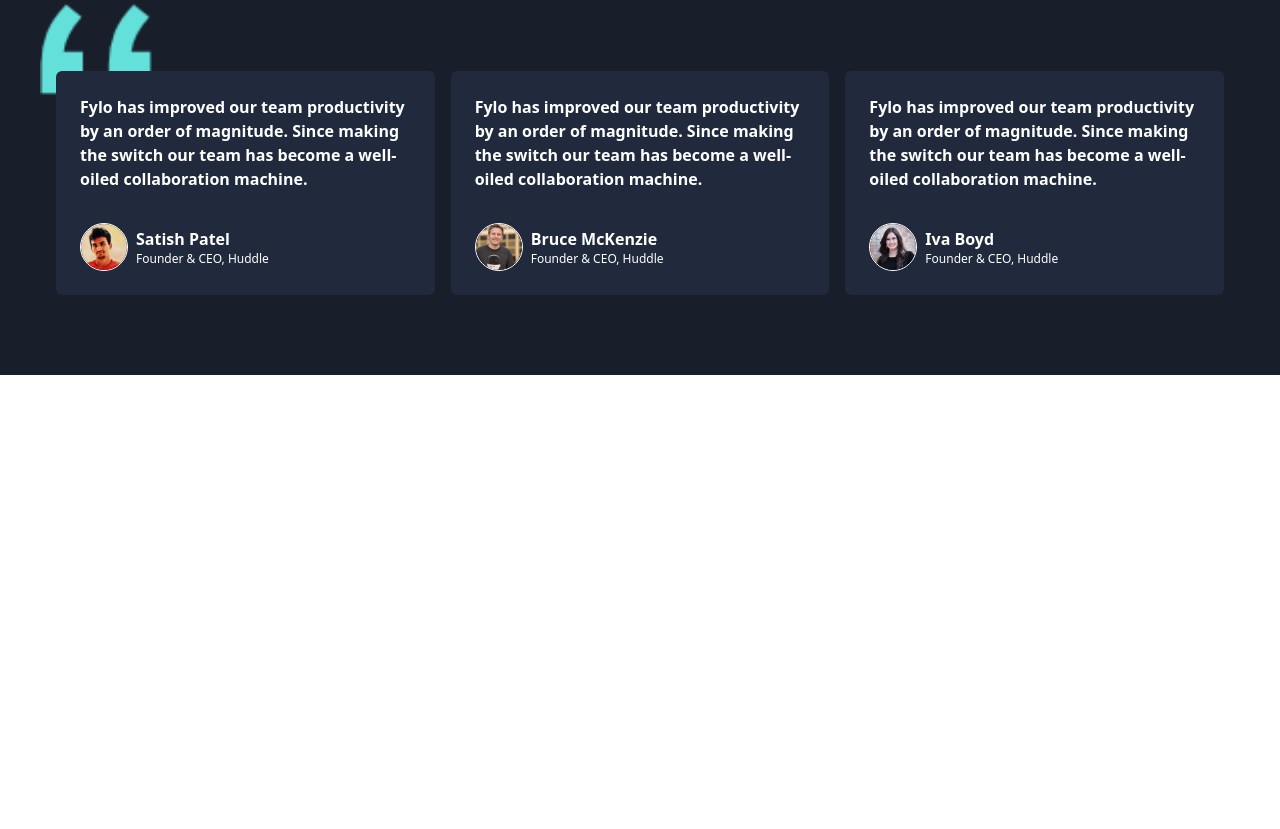
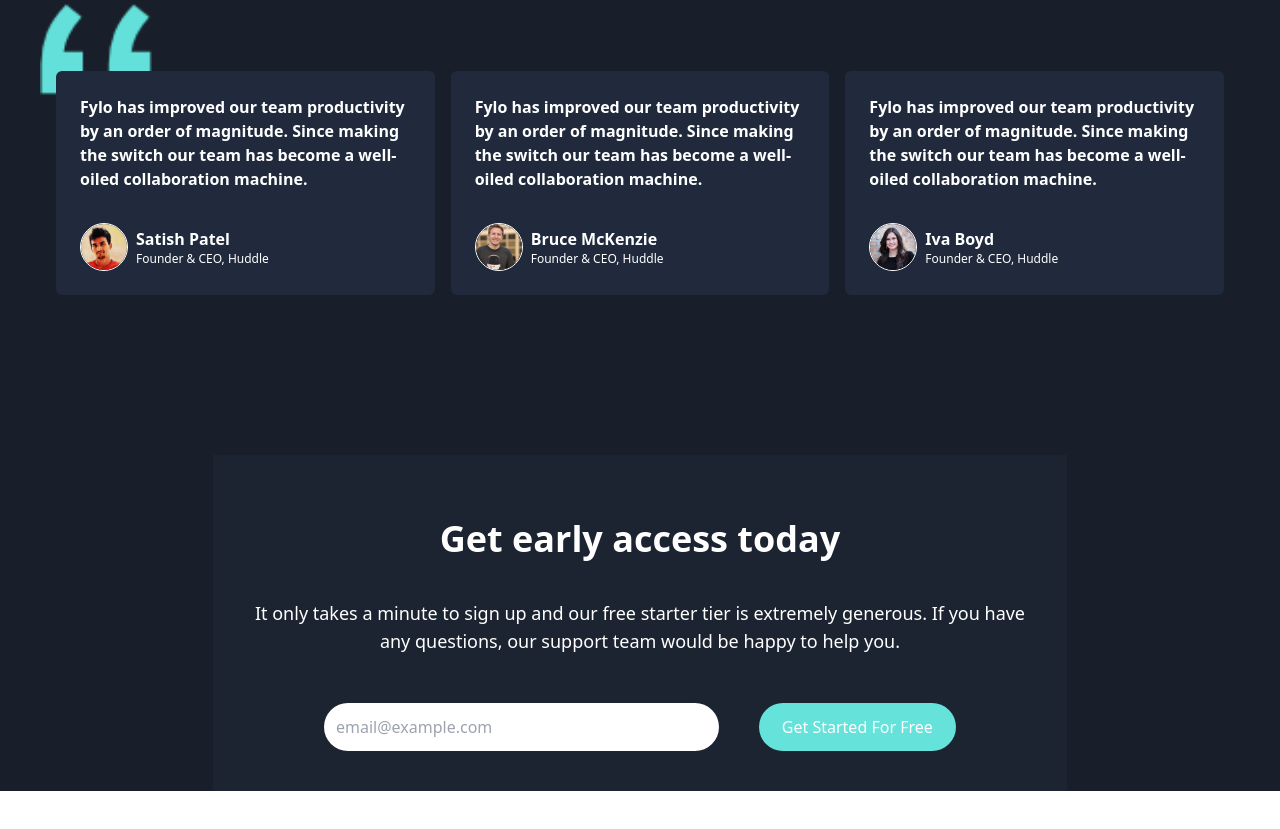
Before and after one commit to Mharvel13/Fylo-Dark-Theme-Landing-Page, a website: page index.html in a window 1280 px wide. Shown: the part 2446-3275 px from the top of the page. Before the commit the page ends 2821 px from the top, so only its background shows below. Drawn offline with Linux system fonts and the light colour scheme.

Commit message:
Added signup section

```diff
--- a/index.html
+++ b/index.html
@@ -20,7 +20,7 @@
     </head>
 
     <body>
-        <!-- Header and aNavigation -->
+        <!-- Header and Navigation -->
         <header
             class="flex items-center justify-between w-full h-auto py-16 px-8 bg-Dark-Blue-sign-up text-white"
         >
@@ -39,6 +39,7 @@
 
         <main class="bg-Dark-Blue-main">
             <!-- Hero/Showcase Section -->
+
             <section
                 class="text-center flex justify-center items-center flex-col h-full w-full bg-wavy-pattern bg-no-repeat bg-bottom"
             >
@@ -67,7 +68,9 @@
                     Get Started
                 </button>
             </section>
+
             <!-- Features Section -->
+
             <section
                 class="md:grid grid-rows-2 grid-cols-2 content-center w-full p-4 mx-auto bg-Dark-Blue-main"
             >
@@ -141,6 +144,7 @@
             </section>
 
             <!-- Stay Productive Section -->
+
             <section class="p-2 md:m-12 md:flex md:flex-row md:items-center">
                 <div class="md:w-1/2 md:m-4 m-8">
                     <img
@@ -259,17 +263,47 @@
                     </div>
                 </article>
             </section>
+
+            <!-- Sign Up Section -->
+            <section>
+                <article
+                    class="md:w-2/3 md:mx-auto md:my-20 m-12 p-8 bg-Dark-Blue-sign-up text-White text-center"
+                >
+                    <div>
+                        <h1 class="text-4xl font-semibold m-8">
+                            Get early access today
+                        </h1>
+                        <p class="my-10 text-lg">
+                            It only takes a minute to sign up and our free
+                            starter tier is extremely generous. If you have any
+                            questions, our support team would be happy to help
+                            you.
+                        </p>
+                    </div>
+
+                    <div
+                        class="mt-4 flex md:flex-row flex-col justify-center items-center"
+                    >
+                        <input
+                            class="p-3 rounded-full w-full md:w-1/2 md:mr-8 m-2"
+                            type="email"
+                            name="emial"
+                            id="email"
+                            placeholder="email@example.com"
+                        />
+                        <button
+                            class="p-3 rounded-full w-full md:w-1/4 m-2 bg-Cyan-cta"
+                        >
+                            Get Started For Free
+                        </button>
+                    </div>
+                </article>
+            </section>
         </main>
 
-        <!--
 
 
-  Get early access today
-
-  It only takes a minute to sign up and our free starter tier is extremely generous. If you have any
-  questions, our support team would be happy to help you.
-
-  Get Started For Free
+        <!--
 
   Lorem ipsum dolor sit amet, consectetur adipiscing elit, sed do eiusmod tempor incididunt ut labore et
   dolore magna aliqua
@@ -284,17 +318,16 @@
 
   Contact Us
   Terms
-  Privacy -->
+  Privacy
 
-        <!-- <footer>
   <p class="attribution">
         Challenge by
             <a
                 href="https://www.frontendmentor.io?ref=challenge"
                 target="_blank"
-                    >Frontend Mentor</a
-                >. Coded by <a href="#">Your Name Here</a>.
+                >Frontend Mentor</a>.
+                Coded by <a href="#" target="_blank">Your Name Here</a>
     </p>
-        </footer> -->
+        -->
     </body>
 </html>
```
Lines whose indentation alone changed are shown as unchanged.
